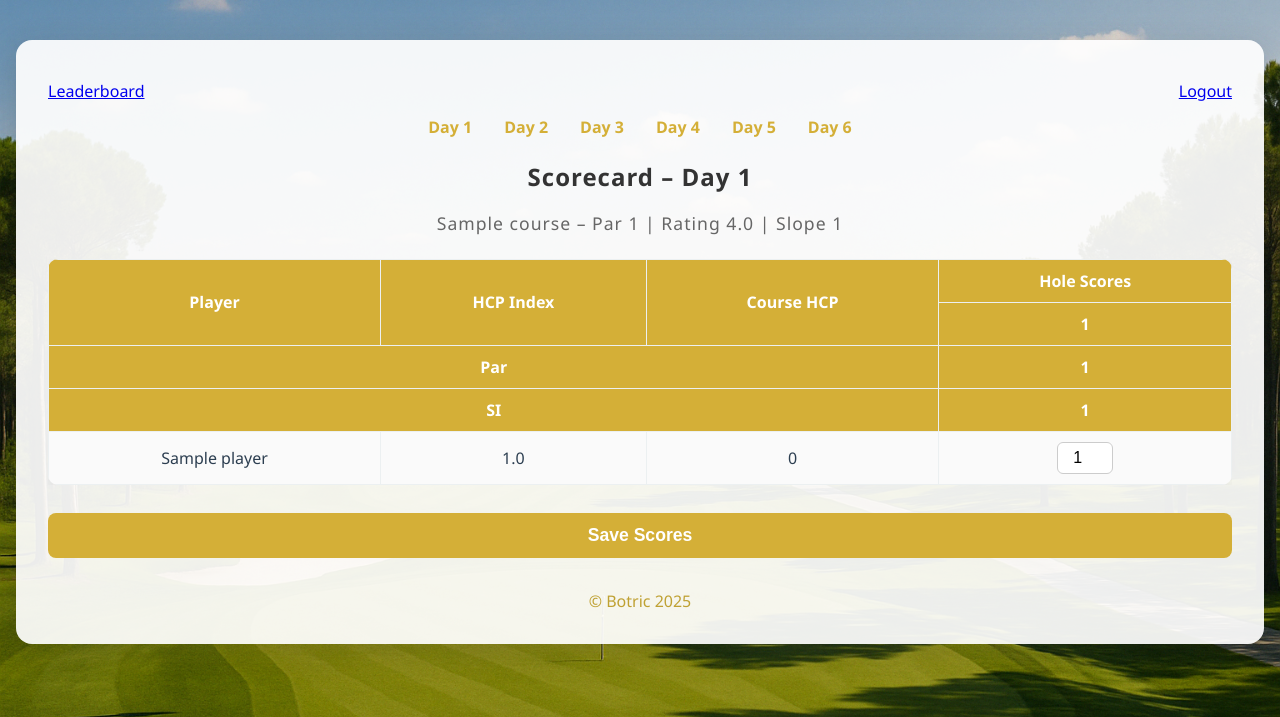
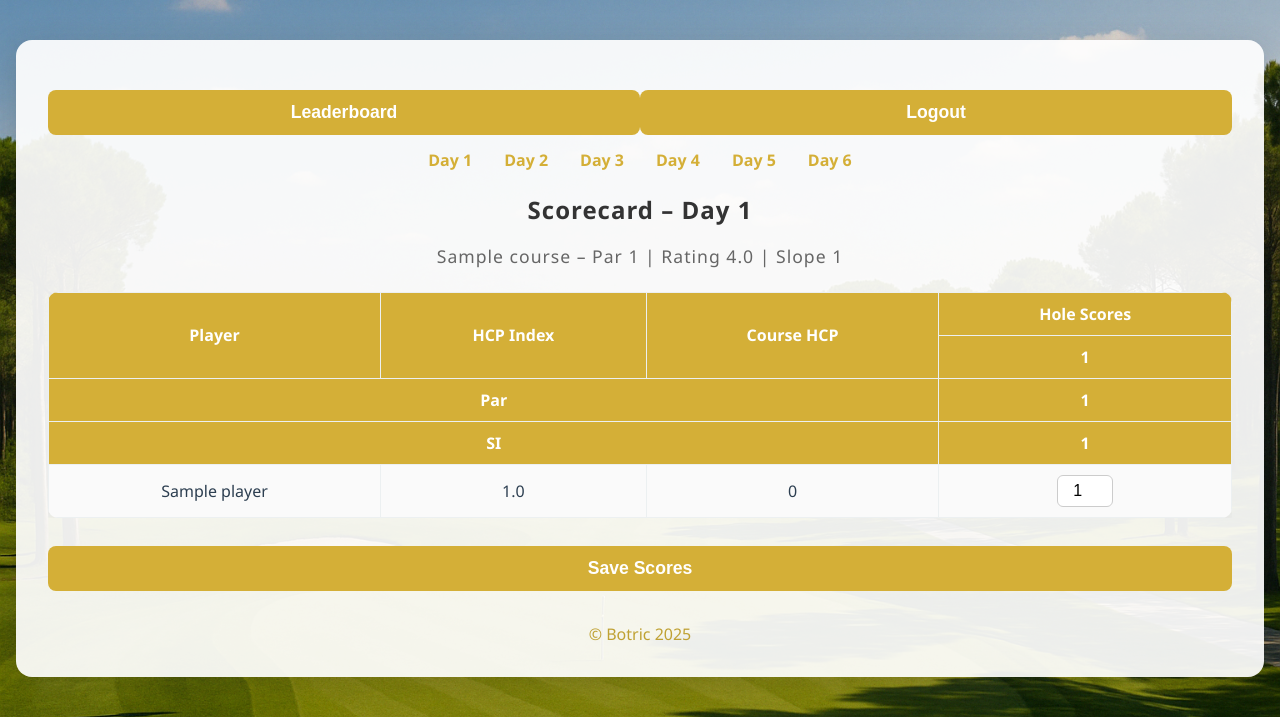
Before and after one commit to Botric/Golf, a Flask app: page / in a window 1280 px wide. Shown: the top 717 px of the page. Run offline with Flask 3, Linux system fonts and the light colour scheme; the visitor is signed in with stand-in values (Sample User, id 1); tables that the repository leaves empty hold one stand-in row (values such as "Sample post").

Commit message:
chnaged to button CSS

```diff
--- a/templates/scorecard.html
+++ b/templates/scorecard.html
@@ -182,10 +182,14 @@
   <div class="scorecard-card">
     <div class="scorecard-nav-bar">
       <div class="nav-left">
-        <a href="{{ url_for('leaderboard') }}">Leaderboard</a>
+        <form action="{{ url_for('leaderboard') }}" method="get" style="display:inline;">
+          <button type="submit" class="btn-nav">Leaderboard</button>
+        </form>
       </div>
       <div class="nav-right">
-        <a href="{{ url_for('logout') }}">Logout</a>
+        <form action="{{ url_for('logout') }}" method="get" style="display:inline;">
+          <button type="submit" class="btn-nav">Logout</button>
+        </form>
       </div>
     </div>
     <div class="scorecard-days-row">
```
Also changed, not shown: templates/leaderboard.html (+6 -2 lines).
